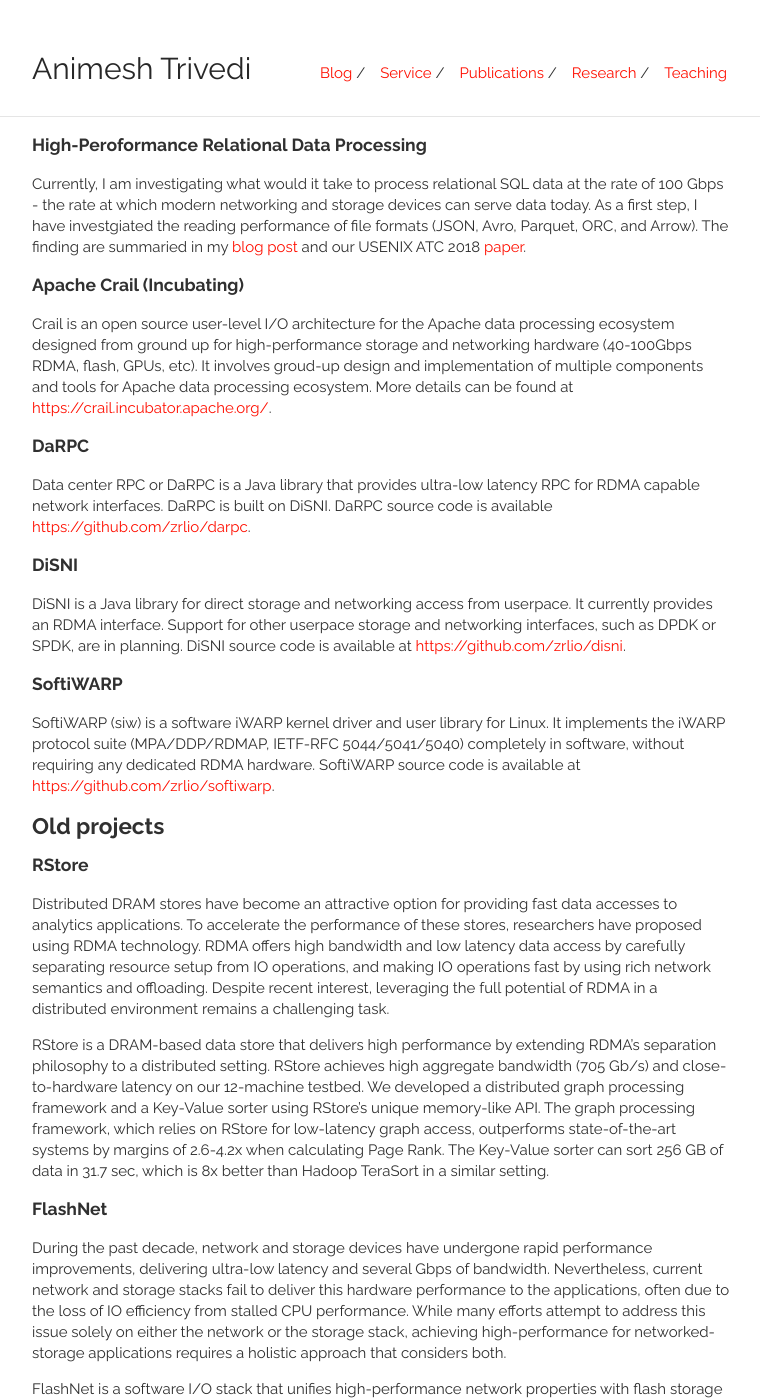
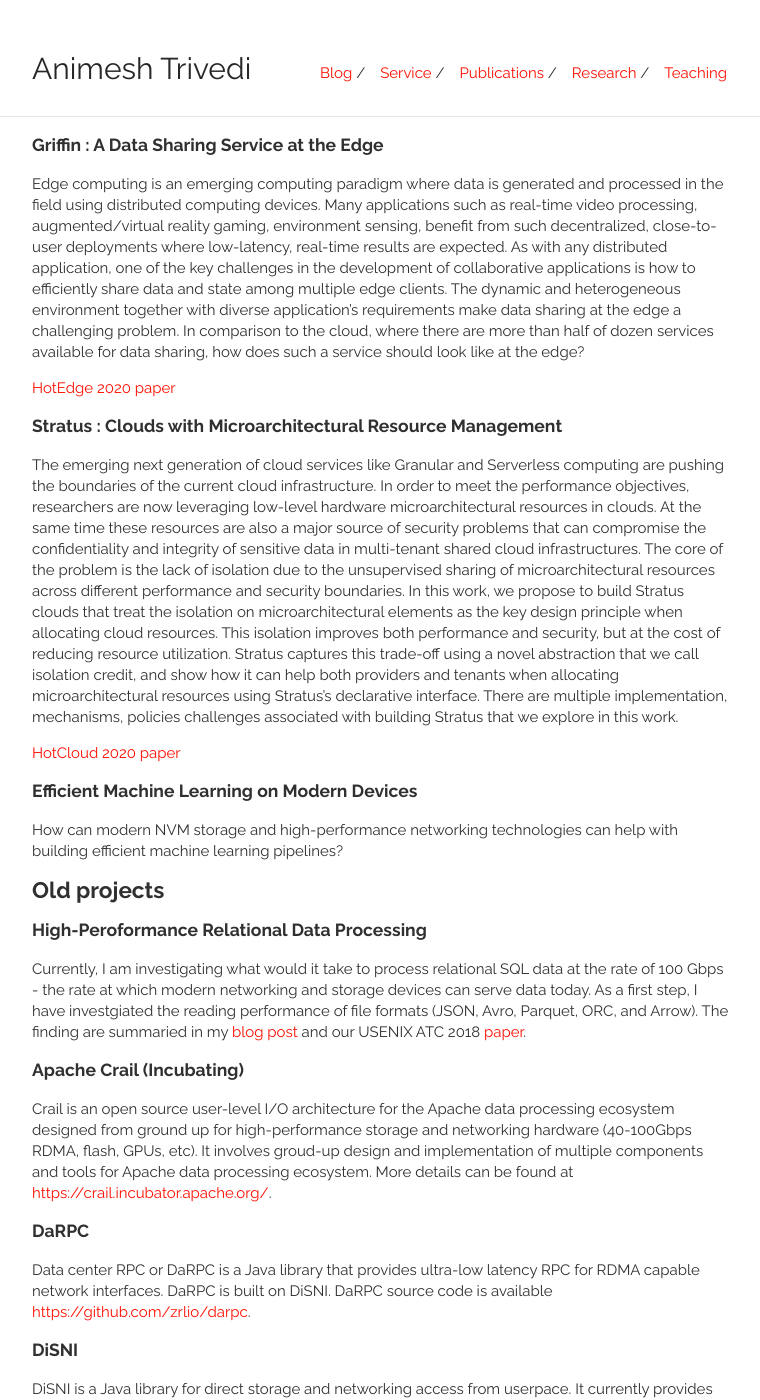
Before and after one commit to animeshtrivedi/animeshtrivedi.github.io, a Jekyll site: the page built from research.md, in a window 1280 px wide and 1400 px high. Shown: the whole window, without its empty margins (258-1018 px from the left). Built offline with Jekyll 4.4.1, drawn with Linux system fonts in a browser that asks for light colours.

Commit message:
new research line
Signed-off-by: Animesh Trivedi <atrivedi@apache.org>

```diff
--- a/research.md
+++ b/research.md
@@ -7,6 +7,21 @@
 
 <!--
 I am a part of High-performance IO Research Group called ZRLIO at the Zurich Research lab. Most of our group’s work is open-sourced at [https://github.com/zrlio](https://github.com/zrlio). -->
+
+### Griffin : A Data Sharing Service at the Edge
+Edge computing is an emerging computing paradigm where data is generated and processed in the field using distributed computing devices. Many applications such as real-time video processing, augmented/virtual reality gaming, environment sensing, benefit from such decentralized, close-to-user deployments where low-latency, real-time results are expected. As with any distributed application, one of the key challenges in the development of collaborative applications is how to efficiently share data and state among multiple edge clients. The dynamic and heterogeneous environment together with diverse application’s requirements make data sharing at the edge a challenging problem. In comparison to the cloud, where there are more than half of dozen services available for data sharing, how does such a service should look like at the edge?
+
+[HotEdge 2020 paper](https://www.usenix.org/conference/hotcloud20/presentation/razavi)
+
+### Stratus : Clouds with Microarchitectural Resource Management
+The emerging next generation of cloud services like Granular and Serverless computing are pushing the boundaries of the current cloud infrastructure. In order to meet the performance objectives, researchers are now leveraging low-level hardware microarchitectural resources in clouds. At the same time these resources are also a major source of security problems that can compromise the confidentiality and integrity of sensitive data in multi-tenant shared cloud infrastructures. The core of the problem is the lack of isolation due to the unsupervised sharing of microarchitectural resources across different performance and security boundaries. In this work, we propose to build Stratus clouds that treat the isolation on microarchitectural elements as the key design principle when allocating cloud resources. This isolation improves both performance and security, but at the cost of reducing resource utilization. Stratus captures this trade-off using a novel abstraction that we call isolation credit, and show how it can help both providers and tenants when allocating microarchitectural resources using Stratus’s declarative interface. There are multiple implementation, mechanisms, policies challenges associated with building Stratus that we explore in this work.
+
+[HotCloud 2020 paper](https://www.usenix.org/conference/hotcloud20/presentation/razavi)
+
+### Efficient Machine Learning on Modern Devices
+How can modern NVM storage and high-performance networking technologies can help with building efficient machine learning pipelines?
+
+## Old projects
 
 ### High-Peroformance Relational Data Processing
 Currently, I am investigating what would it take to process relational SQL data at the rate of 100 Gbps - the rate at which modern networking and storage devices can serve data today. As a first step, I have investgiated the reading performance of file formats (JSON, Avro, Parquet, ORC, and Arrow). The finding are summaried in my [blog post](https://crail.incubator.apache.org/blog/2018/08/sql-p1.html) and our USENIX ATC 2018 [paper](https://www.usenix.org/system/files/conference/atc18/atc18-trivedi.pdf).
```
Also changed, not shown: other parts of research.md (+0 -1 lines).
